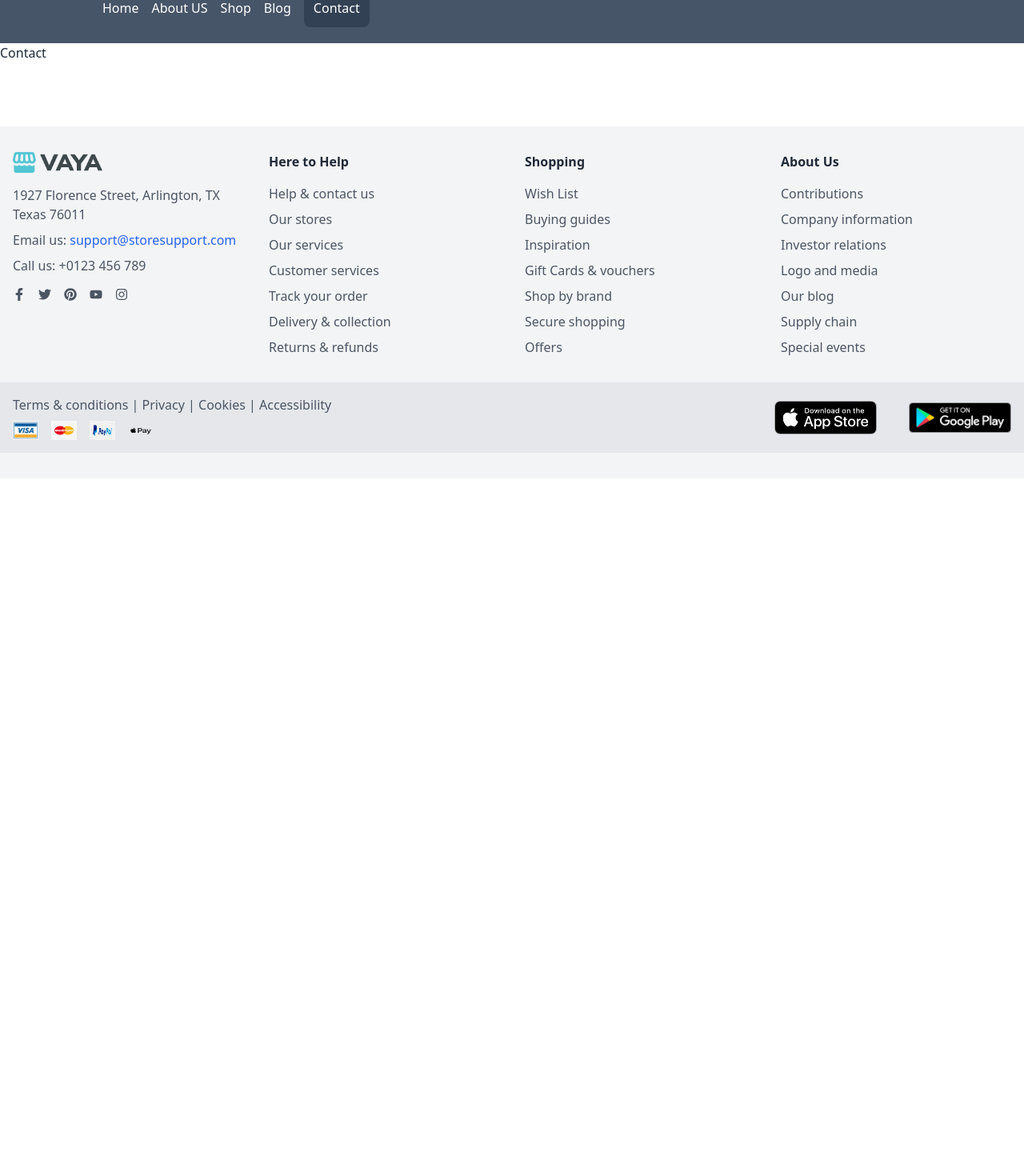
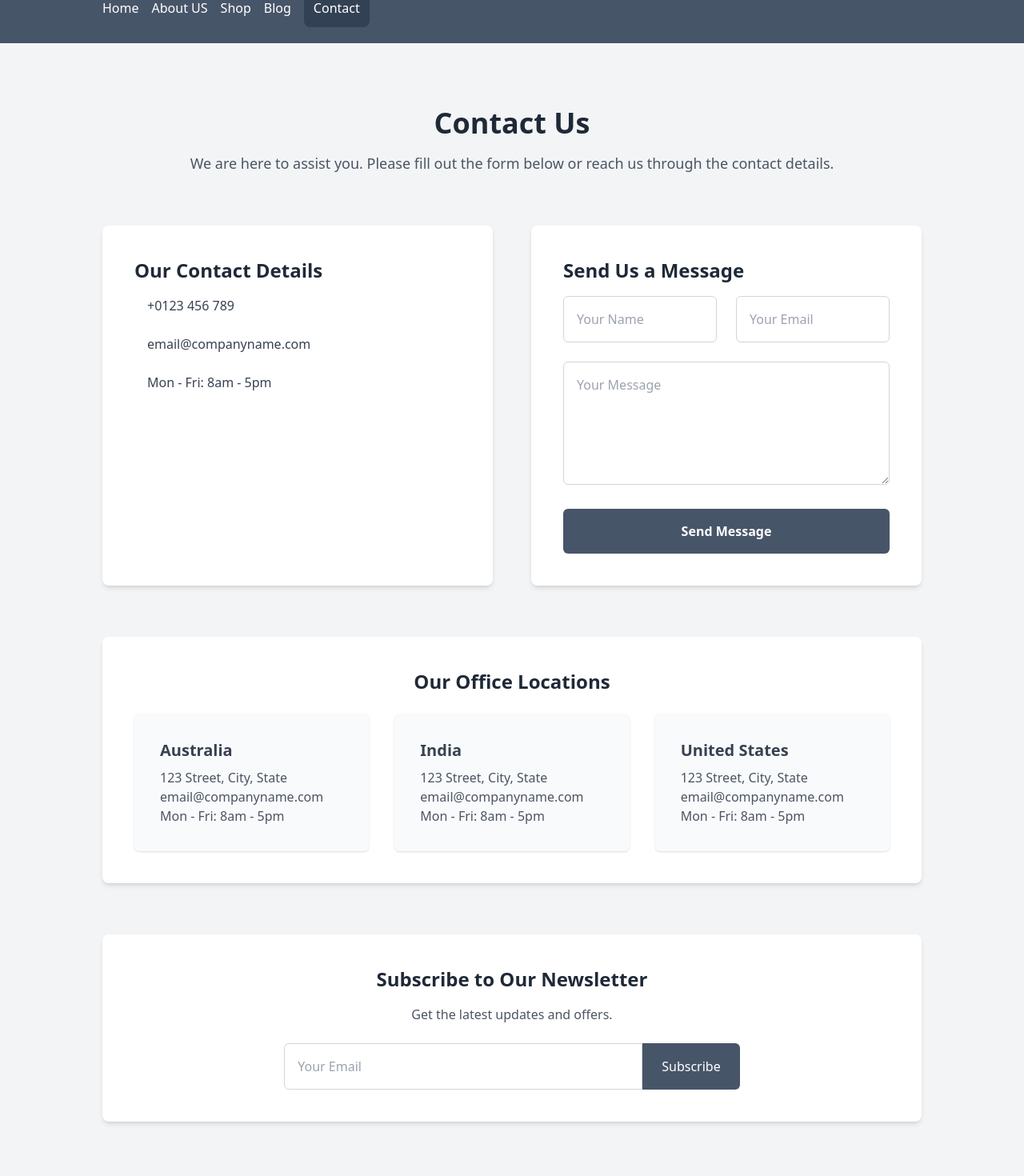
Before and after one commit to Tushar12152/Vaya-client-react, a React (Vite) app: page /contact in a window 1280 px wide. Shown: the part 200-1670 px from the top of the page at 80% size. Before the commit the page ends 800 px from the top, so only its background shows below. Built offline with nearby package versions, Linux system fonts and the light colour scheme.

Commit message:
contact page added

```diff
--- a/src/Pages/Contact.jsx
+++ b/src/Pages/Contact.jsx
@@ -1,8 +1,103 @@
+import React from 'react';
 
 const Contact = () => {
   return (
-    <div>Contact</div>
-  )
-}
+    <div className="bg-gray-100 py-20 px-6 lg:px-32">
+      <div className="max-w-7xl mx-auto">
+        <div className="text-center mb-16">
+          <h1 className="text-4xl font-bold text-gray-800">Contact Us</h1>
+          <p className="mt-4 text-gray-600 text-lg">
+            We are here to assist you. Please fill out the form below or reach us through the contact details.
+          </p>
+        </div>
 
-export default Contact
+        <div className="flex flex-col lg:flex-row gap-12 mb-16">
+          {/* Contact Info Section */}
+          <div className="flex-1 bg-white p-10 rounded-lg shadow-md">
+            <h2 className="text-2xl font-semibold text-gray-800 mb-4">Our Contact Details</h2>
+            <ul className="space-y-6">
+              <li className="flex items-center">
+                <i className="fas fa-phone-alt text-gray-500 mr-4"></i>
+                <span className="text-gray-700">+0123 456 789</span>
+              </li>
+              <li className="flex items-center">
+                <i className="fas fa-envelope text-gray-500 mr-4"></i>
+                <span className="text-gray-700">email@companyname.com</span>
+              </li>
+              <li className="flex items-center">
+                <i className="fas fa-clock text-gray-500 mr-4"></i>
+                <span className="text-gray-700">Mon - Fri: 8am - 5pm</span>
+              </li>
+            </ul>
+          </div>
+
+          {/* Contact Form Section */}
+          <div className="flex-1 bg-white p-10 rounded-lg shadow-md">
+            <h2 className="text-2xl font-semibold text-gray-800 mb-4">Send Us a Message</h2>
+            <form className="space-y-6">
+              <div className="grid grid-cols-1 lg:grid-cols-2 gap-6">
+                <input
+                  type="text"
+                  placeholder="Your Name"
+                  className="w-full p-4 border border-gray-300 rounded-md focus:outline-none focus:border-blue-500"
+                />
+                <input
+                  type="email"
+                  placeholder="Your Email"
+                  className="w-full p-4 border border-gray-300 rounded-md focus:outline-none focus:border-blue-500"
+                />
+              </div>
+              <textarea
+                placeholder="Your Message"
+                rows="5"
+                className="w-full p-4 border border-gray-300 rounded-md focus:outline-none focus:border-blue-500"
+              ></textarea>
+              <button
+                type="submit"
+                className="w-full py-4 bg-slate-600 text-white rounded-md font-semibold hover:bg-blue-700 transition duration-300"
+              >
+                Send Message
+              </button>
+            </form>
+          </div>
+        </div>
+
+        {/* Office Locations Section */}
+        <div className="bg-white p-10 rounded-lg shadow-md mb-16">
+          <h2 className="text-2xl font-semibold text-gray-800 mb-6 text-center">Our Office Locations</h2>
+          <div className="grid grid-cols-1 md:grid-cols-3 gap-8">
+            {['Australia', 'India', 'United States'].map((location, index) => (
+              <div
+                key={index}
+                className="bg-gray-50 p-8 rounded-md shadow hover:shadow-lg transition-shadow duration-300"
+              >
+                <h3 className="text-xl font-semibold text-gray-700 mb-2">{location}</h3>
+                <p className="text-gray-600">123 Street, City, State</p>
+                <p className="text-gray-600">email@companyname.com</p>
+                <p className="text-gray-600">Mon - Fri: 8am - 5pm</p>
+              </div>
+            ))}
+          </div>
+        </div>
+
+        {/* Newsletter Section */}
+        <div className="bg-white p-10 rounded-lg shadow-md text-center">
+          <h2 className="text-2xl font-semibold text-gray-800 mb-4">Subscribe to Our Newsletter</h2>
+          <p className="text-gray-600 mb-6">Get the latest updates and offers.</p>
+          <div className="flex justify-center">
+            <input
+              type="email"
+              placeholder="Your Email"
+              className="w-full max-w-md p-4 border border-gray-300 rounded-l-md focus:outline-none focus:border-blue-500"
+            />
+            <button className="bg-slate-600 text-white px-6 rounded-r-md hover:bg-blue-700 transition duration-300">
+              Subscribe
+            </button>
+          </div>
+        </div>
+      </div>
+    </div>
+  );
+};
+
+export default Contact;
```
